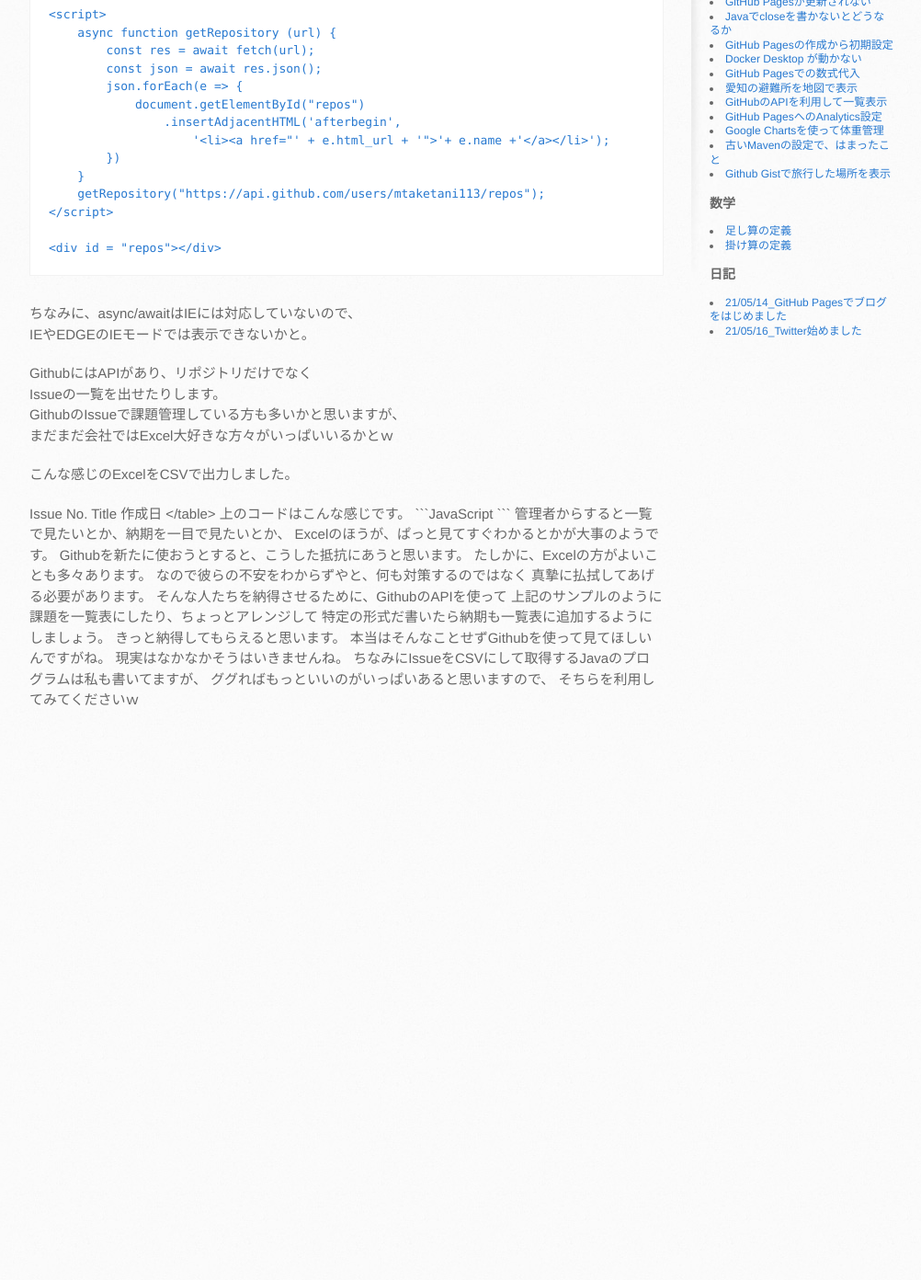
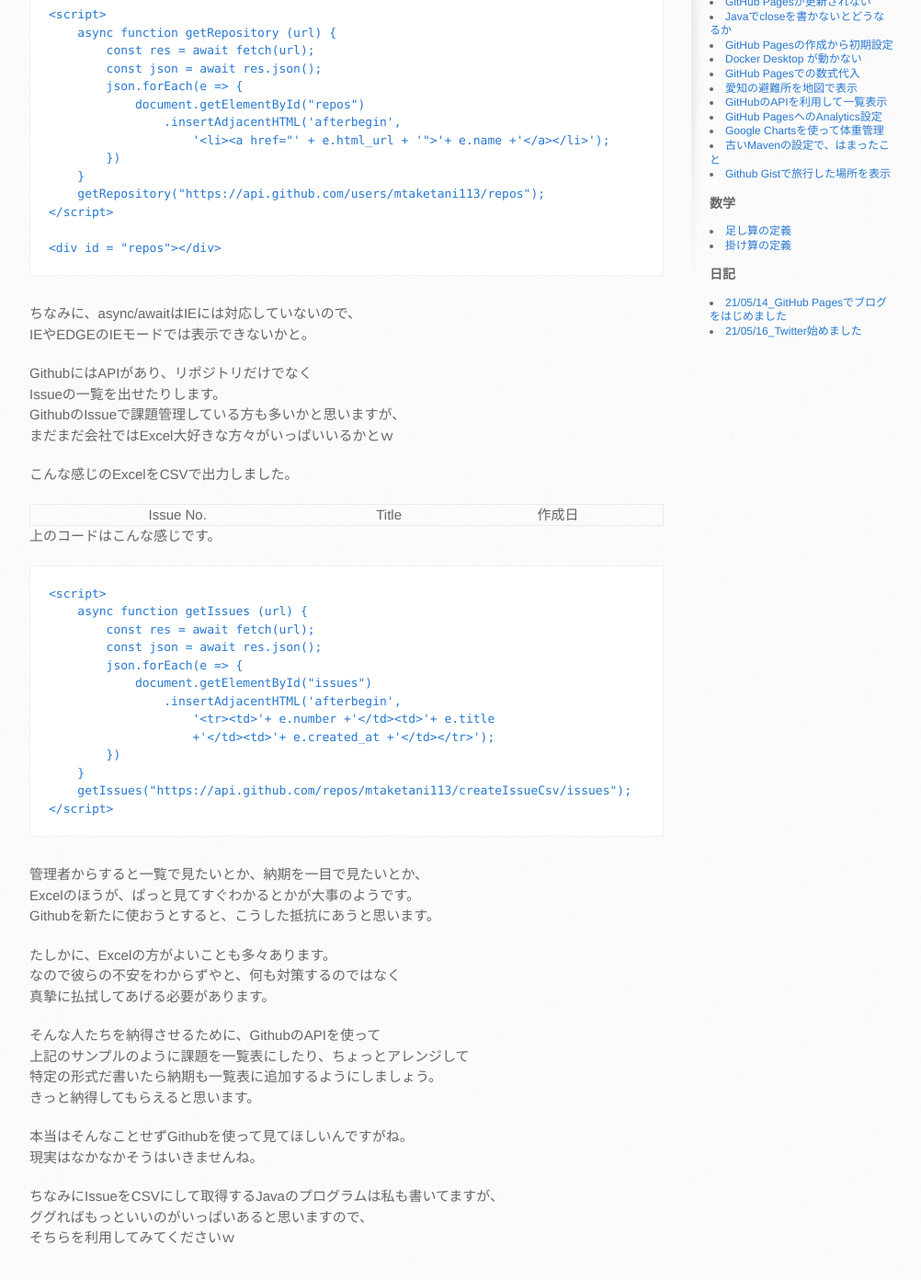
Before and after one commit to mtaketani113/mtaketani113.github.io, a Jekyll site: the page built from it/github/githubRepositories.md, in a window 1280 px wide and 1400 px high, scrolled down 550 px. Shown: the top 1392 px of the window at 92% size, without its empty margins (138-1140 px from the left). Built offline with Jekyll 4.4.1, drawn with Linux system fonts in a browser that asks for light colours; comment, search, counter and statistics services are not loaded; the repository's description, which GitHub fills in, is left out; before the commit the page ends 1345 px from its top, so only the background shows below that.

Commit message:
table修正

```diff
--- a/it/github/githubRepositories.md
+++ b/it/github/githubRepositories.md
@@ -66,7 +66,7 @@ GithubのIssueで課題管理している方も多いかと思いますが、
     getIssues("https://api.github.com/repos/mtaketani113/createIssueCsv/issues");
 </script>
 
-<tabale>
+<table>
     <thead>
         <tr>
             <th>Issue No.</th>
@@ -74,7 +74,7 @@ GithubのIssueで課題管理している方も多いかと思いますが、
             <th>作成日</th>
         </tr>
     </thead>
-    <tbody id = "issues">
+    <tbody id="issues">
     </tbody>
 </table>
 
```
